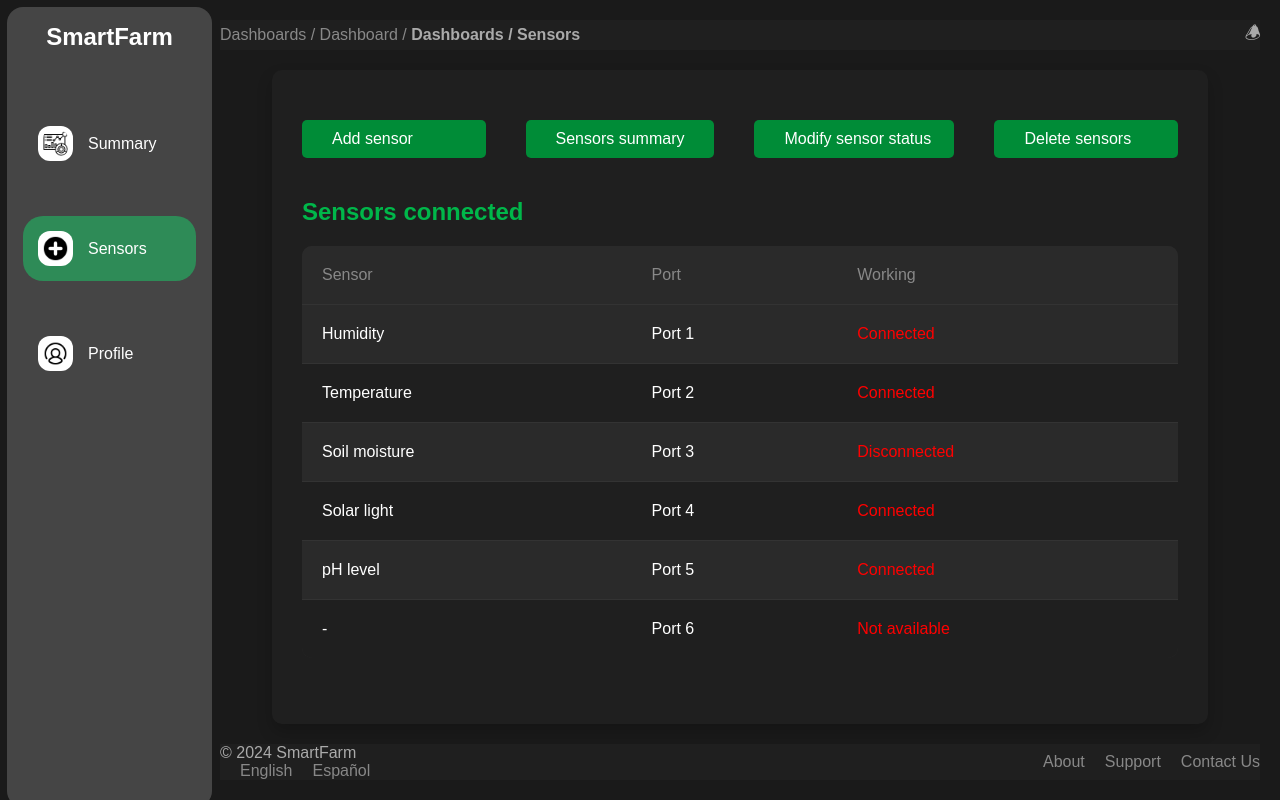
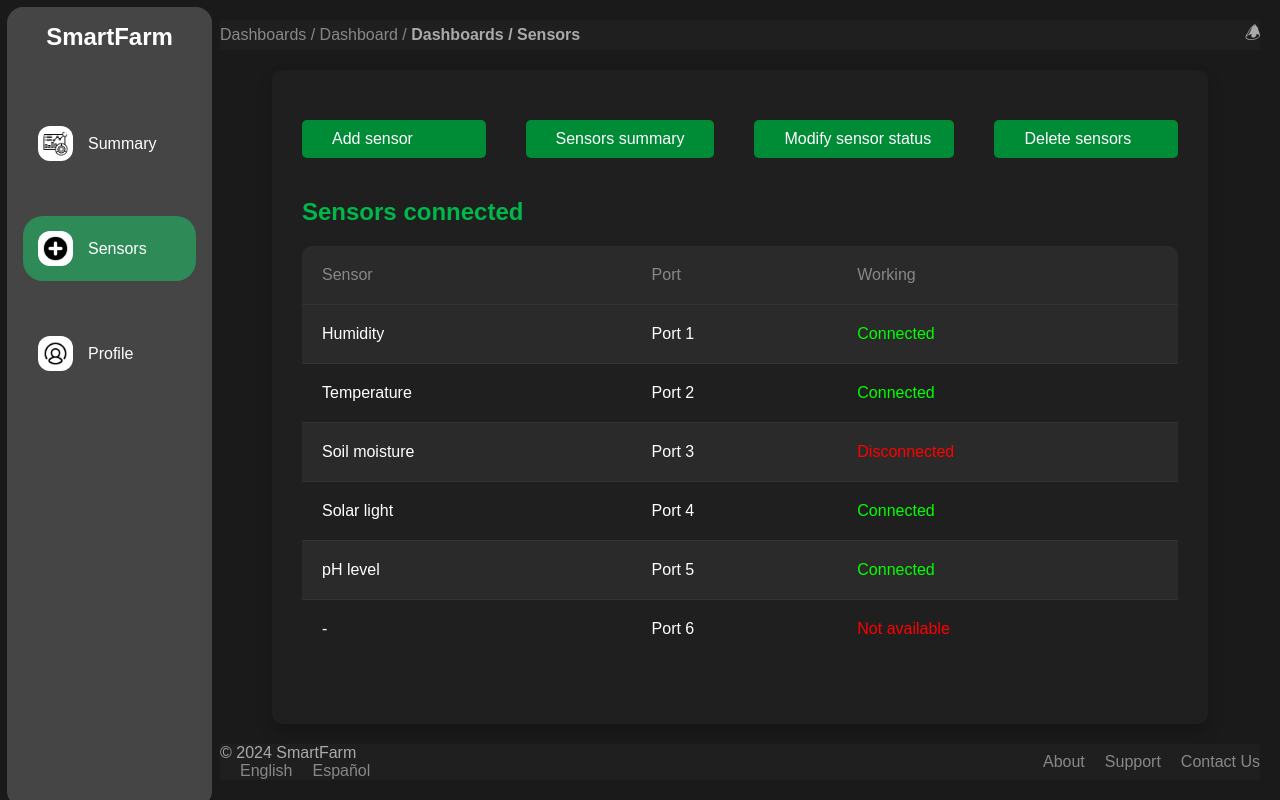
Before and after one commit to rodrivmac1/smartfarm, a React (Create React App) app: page /add-sensor in a window 1280 px wide. Built offline with nearby package versions, Linux system fonts and the light colour scheme.

Commit message:
Update Sensor.js

```diff
--- a/src/Sensor.js
+++ b/src/Sensor.js
@@ -2,30 +2,28 @@ import React, { useState } from "react";
 import { CSSTransition, TransitionGroup } from "react-transition-group"; // Importamos CSSTransition y TransitionGroup
 import { useTranslation } from 'react-i18next';
 import "./Sensor.css";
-import "./Dashboard.css"; // Importamos el estilo de los botones desde Dashboard.css
+import "./Dashboard.css";
 
 const Sensor = () => {
   const { t } = useTranslation();
 
-  // Datos de los sensores conectados
-// Cambiar el estado de los sensores
-const [sensors, setSensors] = useState([
-  { port: t('Sensor.port1'), sensor: t('Sensor.humidity'), status: t('Sensor.connected') },
-  { port: t('Sensor.port2'), sensor: t('Sensor.temperature'), status: t('Sensor.connected') },
-  { port: t('Sensor.port3'), sensor: t('Sensor.soilMoisture'), status: t('Sensor.disconnected') },
-  { port: t('Sensor.port4'), sensor: t('Sensor.solarLight'), status: t('Sensor.connected') },
-  { port: t('Sensor.port5'), sensor: t('Sensor.phLevel'), status: t('Sensor.connected') },
-  { port: t('Sensor.port6'), sensor: "-", status: t('Sensor.notAvailable') }
-]);
 
+  const [sensors, setSensors] = useState([
+    { port: 'Sensor.port1', sensor: 'Sensor.humidity', status: 'Sensor.connected' },
+    { port: 'Sensor.port2', sensor: 'Sensor.temperature', status: 'Sensor.connected' },
+    { port: 'Sensor.port3', sensor: 'Sensor.soilMoisture', status: 'Sensor.disconnected' },
+    { port: 'Sensor.port4', sensor: 'Sensor.solarLight', status: 'Sensor.connected' },
+    { port: 'Sensor.port5', sensor: 'Sensor.phLevel', status: 'Sensor.connected' },
+    { port: 'Sensor.port6', sensor: '-', status: 'Sensor.notAvailable' }
+  ]);
 
   // Tipos de sensores para la lista desplegable en la vista CREATE
   const sensorTypes = [
-    t('Sensor.humidity'),
-    t('Sensor.temperature'),
-    t('Sensor.soilMoisture'),
-    t('Sensor.solarLight'),
-    t('Sensor.phLevel')
+    'Sensor.humidity',
+    'Sensor.temperature',
+    'Sensor.soilMoisture',
+    'Sensor.solarLight',
+    'Sensor.phLevel'
   ];
 
   // Estado para controlar qué contenido se muestra al hacer clic en un botón
@@ -61,7 +59,7 @@ const [sensors, setSensors] = useState([
   // Manejar eliminación de sensores en DELETE
   const handleDeleteSensor = (port) => {
     const updatedSensors = sensors.map((sensor) =>
-      sensor.port === port ? { ...sensor, sensor: "-", status: "NOT AVAILABLE" } : sensor
+      sensor.port === port ? { ...sensor, sensor: "-", status: "Sensor.notAvailable" } : sensor
     );
     setSensors(updatedSensors);
   };
@@ -84,16 +82,16 @@ const [sensors, setSensors] = useState([
               <tbody>
                 {sensors.map((sensor, index) => (
                   <tr key={index}>
-                    <td>{sensor.sensor}</td>
-                    <td>{sensor.port}</td>
+                    <td>{sensor.sensor !== '-' ? t(sensor.sensor) : '-'}</td>
+                    <td>{t(sensor.port)}</td>
                     <td
                       className={
-                        sensor.status === "CONNECTED"
-                          ? "status-ok"
-                          : "status-not-available"
+                        sensor.status === 'Sensor.connected'
+                          ? 'status-ok'
+                          : 'status-not-available'
                       }
                     >
-                      {sensor.status}
+                      {t(sensor.status)}
                     </td>
                   </tr>
                 ))}
@@ -116,7 +114,7 @@ const [sensors, setSensors] = useState([
               <tbody>
                 {availablePorts.map((sensor, index) => (
                   <tr key={index}>
-                    <td>{sensor.port}</td>
+                    <td>{t(sensor.port)}</td>
                     <td>
                       <select
                         onChange={(e) => handleSensorChange(sensor.port, e.target.value)}
@@ -125,7 +123,7 @@ const [sensors, setSensors] = useState([
                         <option value="" disabled>{t('Sensor.selectSensor')}</option>
                         {sensorTypes.map((type, idx) => (
                           <option key={idx} value={type}>
-                            {type}
+                            {t(type)}
                           </option>
                         ))}
                       </select>
@@ -154,11 +152,11 @@ const [sensors, setSensors] = useState([
               <tbody>
                 {sensors.map((sensor, index) => (
                   <tr key={index}>
-                    <td>{sensor.sensor}</td>
-                    <td>{sensor.port}</td>
+                    <td>{sensor.sensor !== '-' ? t(sensor.sensor) : '-'}</td>
+                    <td>{t(sensor.port)}</td>
                     <td>
-                      {sensor.status === "NOT AVAILABLE" ? (
-                        sensor.status
+                      {sensor.status === "Sensor.notAvailable" ? (
+                        t(sensor.status)
                       ) : (
                         <select
                           value={sensorStatuses[sensor.port]}
@@ -166,8 +164,8 @@ const [sensors, setSensors] = useState([
                             handleStatusChange(sensor.port, e.target.value)
                           }
                         >
-                          <option value="CONNECTED">{t('Sensor.connected')}</option>
-                          <option value="DISCONNECTED">{t('Sensor.disconnected')}</option>
+                          <option value="Sensor.connected">{t('Sensor.connected')}</option>
+                          <option value="Sensor.disconnected">{t('Sensor.disconnected')}</option>
                         </select>
                       )}
                     </td>
@@ -198,11 +196,11 @@ const [sensors, setSensors] = useState([
               <tbody>
                 {sensors.map((sensor, index) => (
                   <tr key={index}>
-                    <td>{sensor.sensor}</td>
-                    <td>{sensor.port}</td>
+                    <td>{sensor.sensor !== '-' ? t(sensor.sensor) : '-'}</td>
+                    <td>{t(sensor.port)}</td>
                     <td>
-                      {sensor.status === "NOT AVAILABLE" ? (
-                        sensor.status
+                      {sensor.status === "Sensor.notAvailable" ? (
+                        t(sensor.status)
                       ) : (
                         <button
                           className="delete-button1"
```
